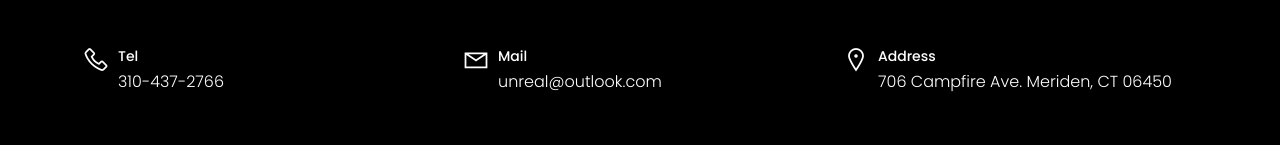
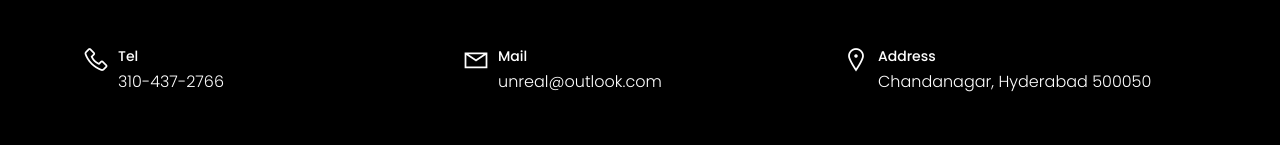
Before and after one commit to cogniar/CogniarWebsite, an Angular app: page / in a window 1280 px wide. Shown: the part 2454-2614 px from the top of the page. Built offline with nearby package versions, Linux system fonts and the light colour scheme.

Commit message:
Arun: updated Mail and Address

```diff
--- a/src/app/home/home.component.html
+++ b/src/app/home/home.component.html
@@ -911,7 +911,7 @@
                         <div class="icon"><i class="las la-envelope text-white fs-3"></i></div>
                         <div class="contact__details">
                             <h5 class="text-white">Mail</h5>
-                            <a href="mailto:unreal&#64;outlook.com" class="text-white">unreal&#64;outlook.com</a>
+                            <a href="mailto:sales&#64;cogniarit.com" class="text-white">unreal&#64;outlook.com</a>
                         </div>
                     </div>
                 </div>
@@ -920,7 +920,7 @@
                         <div class="icon"><i class="las la-map-marker-alt text-white fs-3"></i></div>
                         <div class="contact__details">
                             <h5 class="text-white">Address</h5>
-                            <a href="706 Campfire Ave. Meriden, CT 06450" class="text-white" target="_blank">706 Campfire Ave. Meriden, CT 06450</a>
+                            <a href="Suite# 59, Aparna HillPark Gardenia" class="text-white" target="_blank">Chandanagar, Hyderabad 500050</a>
                         </div>
                     </div>
                 </div>
```
